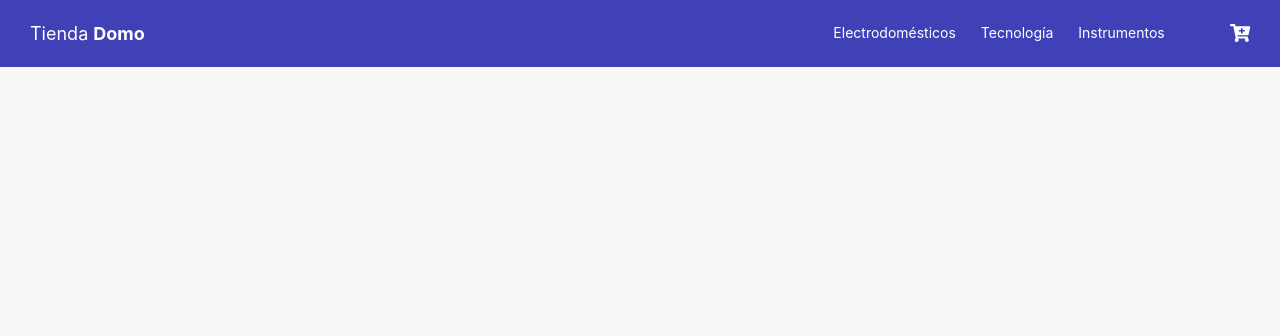
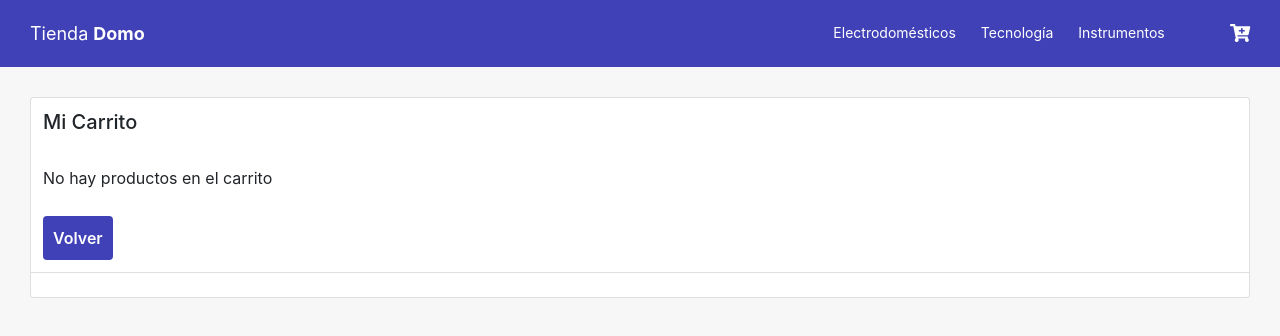
Before and after one commit to emanuelchamorro/tiendaChamorro, a React (Create React App) app: page /cart in a window 1280 px wide. Shown: the top 336 px of the page. Built offline with nearby package versions, Linux system fonts and the light colour scheme.

Commit message:
Desafio Clase 11 -  Técnicas de rendering

```diff
--- a/src/App.js
+++ b/src/App.js
@@ -3,6 +3,7 @@ import {NavBar} from './components/navBar/navBar'
 import {ItemListContainer} from './components/itemListContainer/itemListContainer'
 import {ItemDetailContainer} from './components/itemDetailContainer/itemDetailContainer'
 import {CartProvider} from './components/cartContext/cartContext'
+import {Cart} from './components/cart/cart'
 import {
   BrowserRouter as Router,
   Switch,
@@ -27,6 +28,9 @@ export const App = () => {
             <Route exact path='/item/:id'>
              <ItemDetailContainer />
             </Route>
+            <Route exact path='/cart'>
+             <Cart />
+            </Route>
           </Switch>
         </main>
       </Router>
--- /dev/null
+++ b/src/components/cart/cart.css
@@ -0,0 +1,45 @@
+.img-cart-detail {
+    height: 70px;
+    border-radius: 100%;
+    border:solid 1px rgb(224, 224, 224)
+}
+
+.cart-detail-card .col {
+    display: flex;
+    align-items: center;
+}
+
+.cart-detail-card h1  {
+    padding: 12px;
+    font-size: 20px;
+}
+
+.empty-cart-detail {
+    padding:12px;
+    display: flex;
+    flex-direction: column;
+}
+.rows-cart-products,
+.row-btn-filter {
+    padding:12px;
+    border-top:solid 1px rgb(224, 224, 224)
+}
+
+.btn-clear {
+    border:0;
+    color: white;
+    background-color: #4041b7;
+    border-radius: 4px;
+    padding: 10px;
+    font-weight: 600;
+    cursor: pointer;
+}
+.btn-erase {
+    border:0;
+    color: rgb(255, 52, 52);
+    background-color: none;
+    background: none;
+    font-weight: 600;
+    cursor: pointer;
+    outline: 0;
+}
--- /dev/null
+++ b/src/components/cart/cart.js
@@ -0,0 +1,61 @@
+import { useContext} from "react";
+import {CartContext} from '../cartContext/cartContext'
+import {Link} from "react-router-dom";
+import Container from 'react-bootstrap/Container';
+import Row from 'react-bootstrap/Row';
+import Col from 'react-bootstrap/Col';
+import Card from 'react-bootstrap/Card';
+import './cart.css'
+
+export const Cart = ()=> {
+
+ const {cart, removeItem, clear} = useContext(CartContext)
+
+ console.log('cart en cart.js', cart)
+
+ return (
+    <>
+    <div className='main-container' >
+     <Card className='cart-detail-card'>
+      <Container fluid>
+        <Row>
+           <h1>Mi Carrito</h1>
+        </Row>
+        {cart.length !== 0  ? cart.map(prod=>
+          <Row key={prod.item.id} className='rows-cart-products'>
+           <Col>
+             <img src={prod.item.pictureUrl} className='img-cart-detail' />
+           </Col>
+           <Col>
+             <span>{prod.item.title}</span>
+           </Col>
+           <Col>
+             <span>Precio: ${prod.item.price}</span>
+           </Col>
+           <Col>
+             <span>Cantidad: x {prod.quantity}</span>
+           </Col>
+           <Col>
+             <span>Precio Total: ${prod.item.price * prod.quantity}</span>
+           </Col>
+           <Col>
+             <button className='btn-erase' onClick={()=>removeItem(prod.item.id)}>Borrar</button>
+           </Col>
+          </Row>
+          ) :
+          <Row className='empty-cart-detail'>
+             <p>No hay productos en el carrito</p>
+             <Link to={`/`}><button className='btn-finish-purchase'>Volver</button></Link>
+          </Row>
+           }
+
+          <Row className='row-btn-filter'>
+          {cart.length !== 0 ? <button className='btn-clear' onClick={()=>clear()} >Limpiar</button> : ''}
+          </Row>
+          </Container>
+        </Card>
+       </div>
+     </>
+ )
+
+}
--- a/src/components/cartContext/cartContext.js
+++ b/src/components/cartContext/cartContext.js
@@ -5,8 +5,10 @@ export const CartContext = createContext()
 export const CartProvider = ({children}) => {
 
  const[cart, setCart] = useState([])
+ const[cartQuantity, setCartQuantity] = useState(0)
+ const[totalQuantity, setTotalQuantity] = useState(0)
 
- console.log(cart)
+ console.log('cart en cartContext.js', cart)
 
 //isInCart
  const isInCart = (item) => cart.some(prod => prod.item.id === item.id)
@@ -28,13 +30,27 @@ export const CartProvider = ({children}) => {
 
 //removeItem
 const removeItem = (itemId) => {
+
  setCart(cart.filter(prod => prod.item.id !== itemId ))
+
 }
 
 //clear
 const clear = () => {
   setCart([])
+  setCartQuantity(0)
  }
 
- return <CartContext.Provider value={cart, addItem }>{children}</CartContext.Provider>
+//cartBadgeNumber
+const cartBadgeNumber = () =>{
+  let acumulador = 0
+  if(cart.length > 0) {
+   acumulador = cart.reduce((acc,prod) => acc + prod.quantity, 0)
+  }
+  setCartQuantity(acumulador)
 }
+
+
+
+ return <CartContext.Provider value={{cart, cartQuantity, addItem, removeItem, clear, cartBadgeNumber }}>{children}</CartContext.Provider>
+}
--- a/src/components/cartWidget/cartWidget.css
+++ b/src/components/cartWidget/cartWidget.css
@@ -3,3 +3,17 @@
     font-size: 18px;
     cursor: pointer;
 }
+.cart-widget-badge {
+
+    background: rgb(255, 45, 17);
+    border-radius: 100%;
+    color: white;
+    text-align: center;
+    width: 22px;
+    height: 22px;
+    font-weight: 600;
+    right: 13px;
+    top: 14px;
+    font-size: 13px;
+    position: absolute;
+}
--- a/src/components/cartWidget/cartWidget.js
+++ b/src/components/cartWidget/cartWidget.js
@@ -1,13 +1,23 @@
-import './cartWidget.css'
+import { useContext, useEffect} from "react";
+import {CartContext} from '../cartContext/cartContext'
 import { FontAwesomeIcon } from '@fortawesome/react-fontawesome'
 import { faCartPlus } from '@fortawesome/free-solid-svg-icons'
-
+import './cartWidget.css'
 
 
 export const CartWidget = () => {
 
+
+ const {cart, cartBadgeNumber, cartQuantity } = useContext(CartContext)
+
+ useEffect(()=>{
+    cartBadgeNumber()
+ }, [cart])
+
     return (
-
+        <>
+        {cartQuantity > 0 ? <span className='cart-widget-badge'>{cartQuantity}</span> : ''}
         <FontAwesomeIcon icon={faCartPlus} className="shop-cart" />
+        </>
     )
 }
--- a/src/components/itemDetail/itemDetail.js
+++ b/src/components/itemDetail/itemDetail.js
@@ -13,7 +13,7 @@ export function ItemDetail({ item }) {
 
   const [count, setCount] = useState(0)
 
-  const addItem = useContext(CartContext)
+  const {addItem} = useContext(CartContext)
 
   const onAdd = (quantityToAdd) => {
    setCount(quantityToAdd)
--- a/src/index.css
+++ b/src/index.css
@@ -20,3 +20,7 @@ code {
   justify-content: center;
   align-items: center;
 }
+
+.main-container {
+  padding:30px
+}
```
